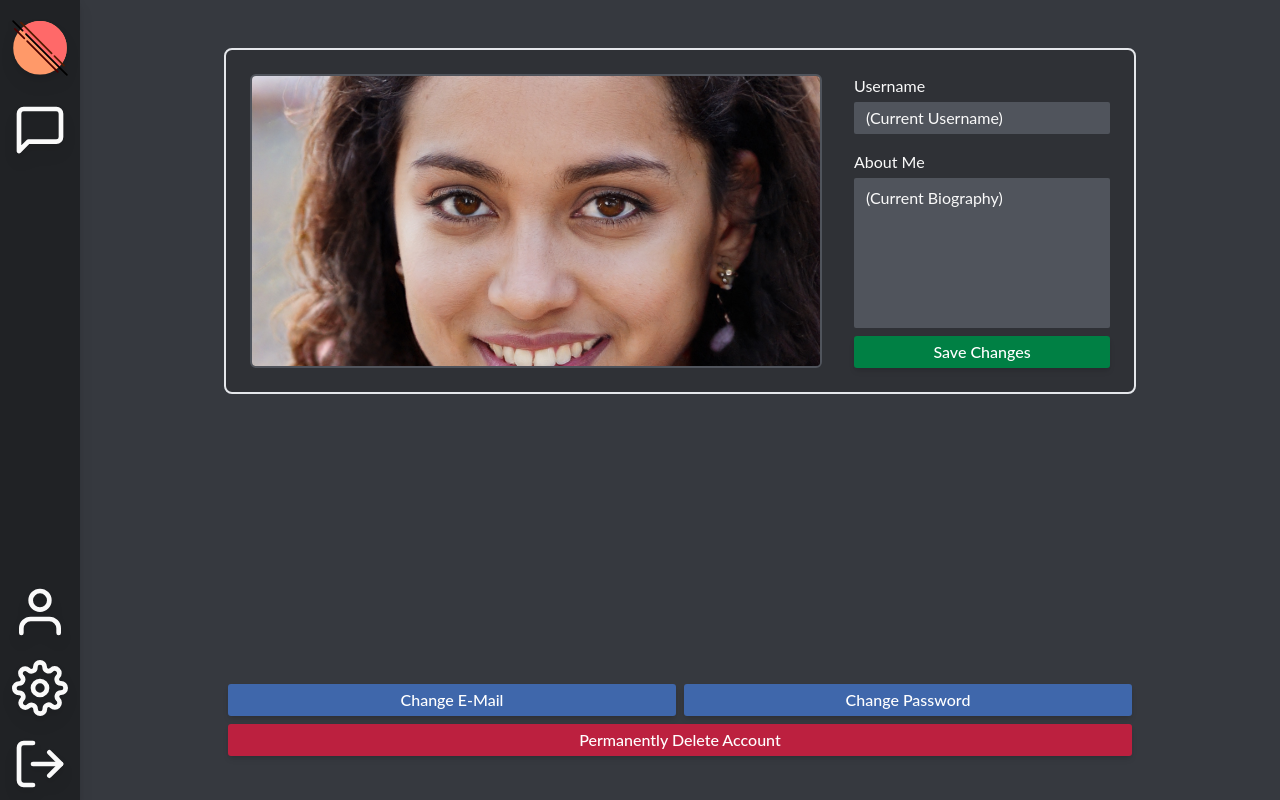
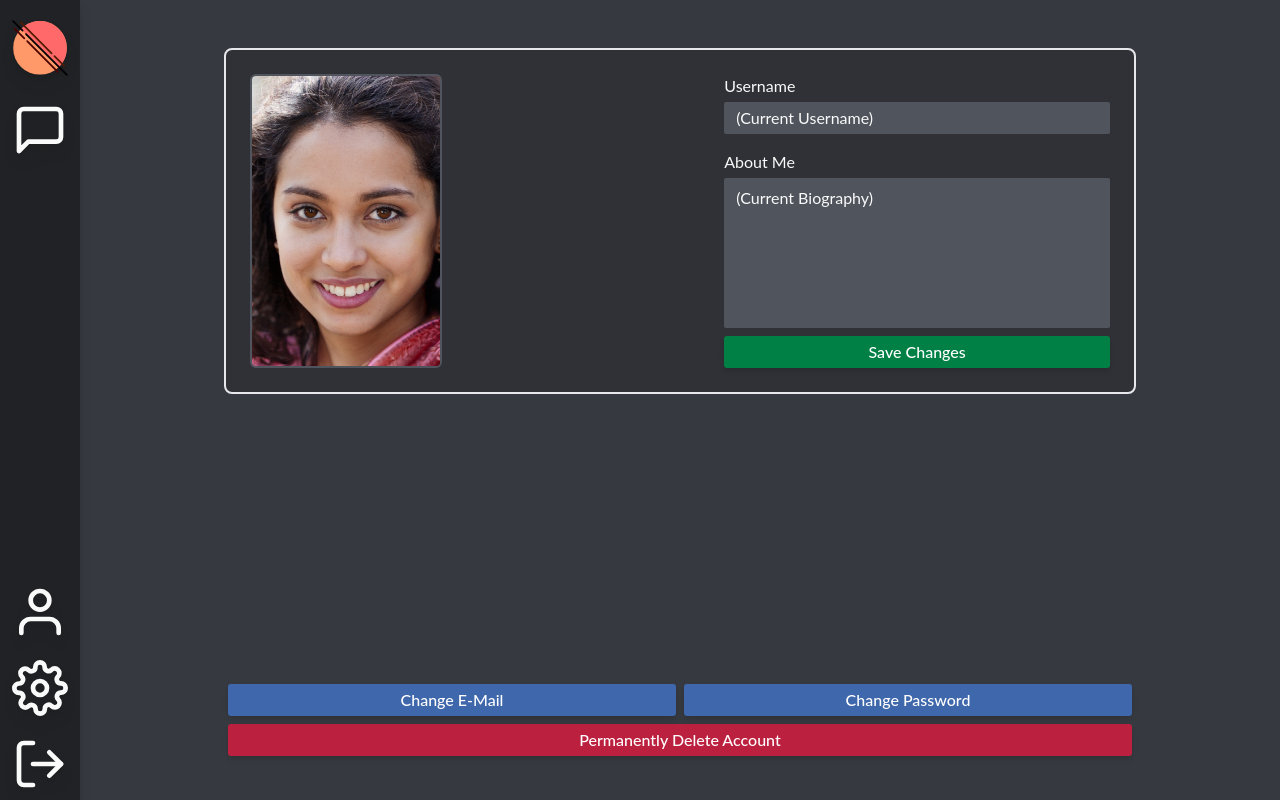
Before and after one commit to TheSheefooProject/frontend, a Next.js app: page /profile in a window 1280 px wide. Built offline with nearby package versions, Linux system fonts and the light colour scheme.

Commit message:
~ avatar flex basis

```diff
--- a/pages/profile.tsx
+++ b/pages/profile.tsx
@@ -17,7 +17,7 @@ const Profile: NextPage = () => {
       <div className="mb-4 flex flex-col justify-between rounded-lg border-0 bg-back_2 p-6 font-body md:mb-0 md:flex-row md:border-2">
         <div
           id="userimage"
-          className="group relative mr-8 h-full min-h-[12rem] w-full min-w-[12rem] cursor-pointer overflow-hidden rounded-md border-2 border-back_4 hover:brightness-75"
+          className="group relative mr-8 h-full min-h-[12rem] w-full min-w-[12rem] basis-4 cursor-pointer overflow-hidden rounded-md border-2 border-back_4 hover:brightness-75"
         >
           <Image
             src="/images/thispersondoesnotexist.jpg"
```
